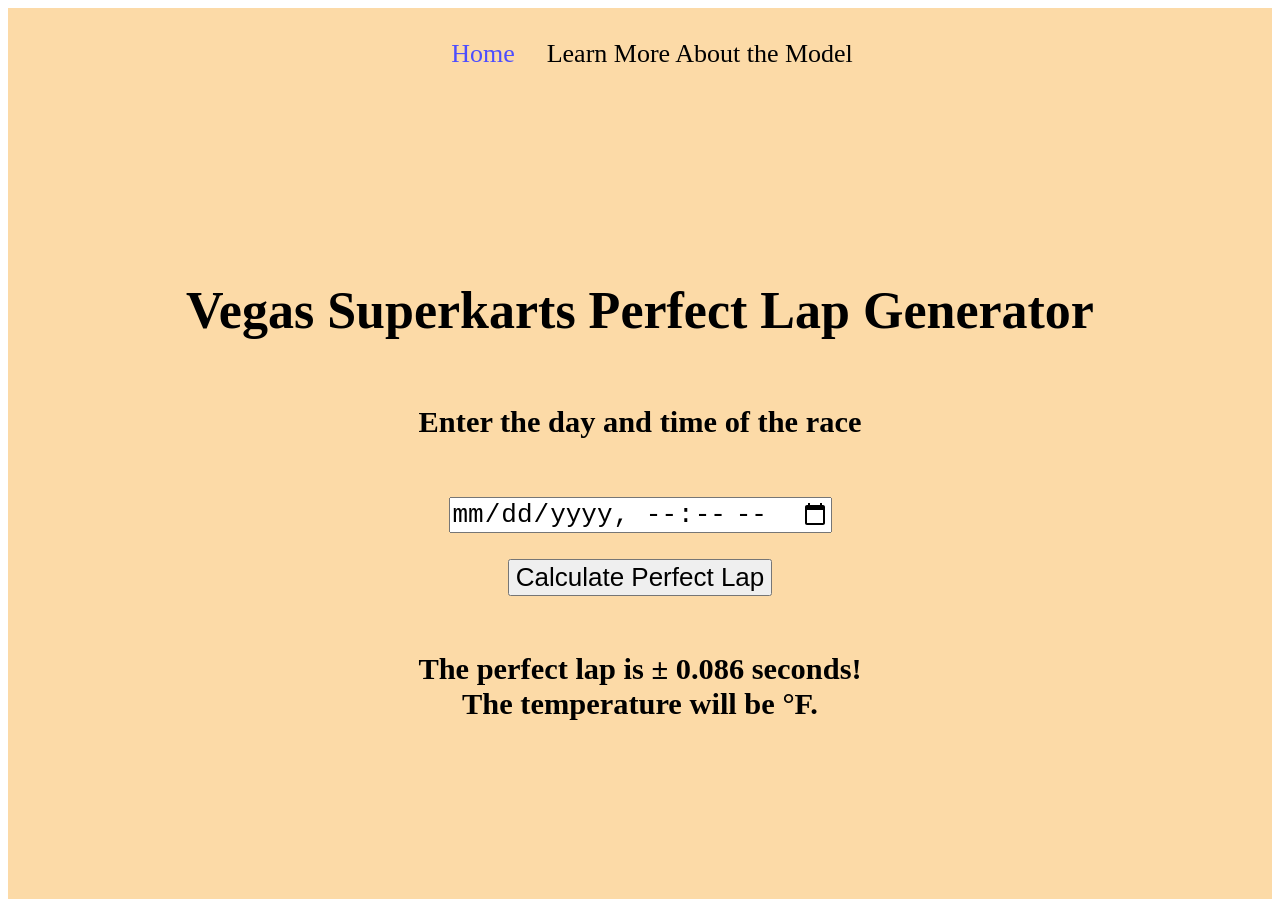
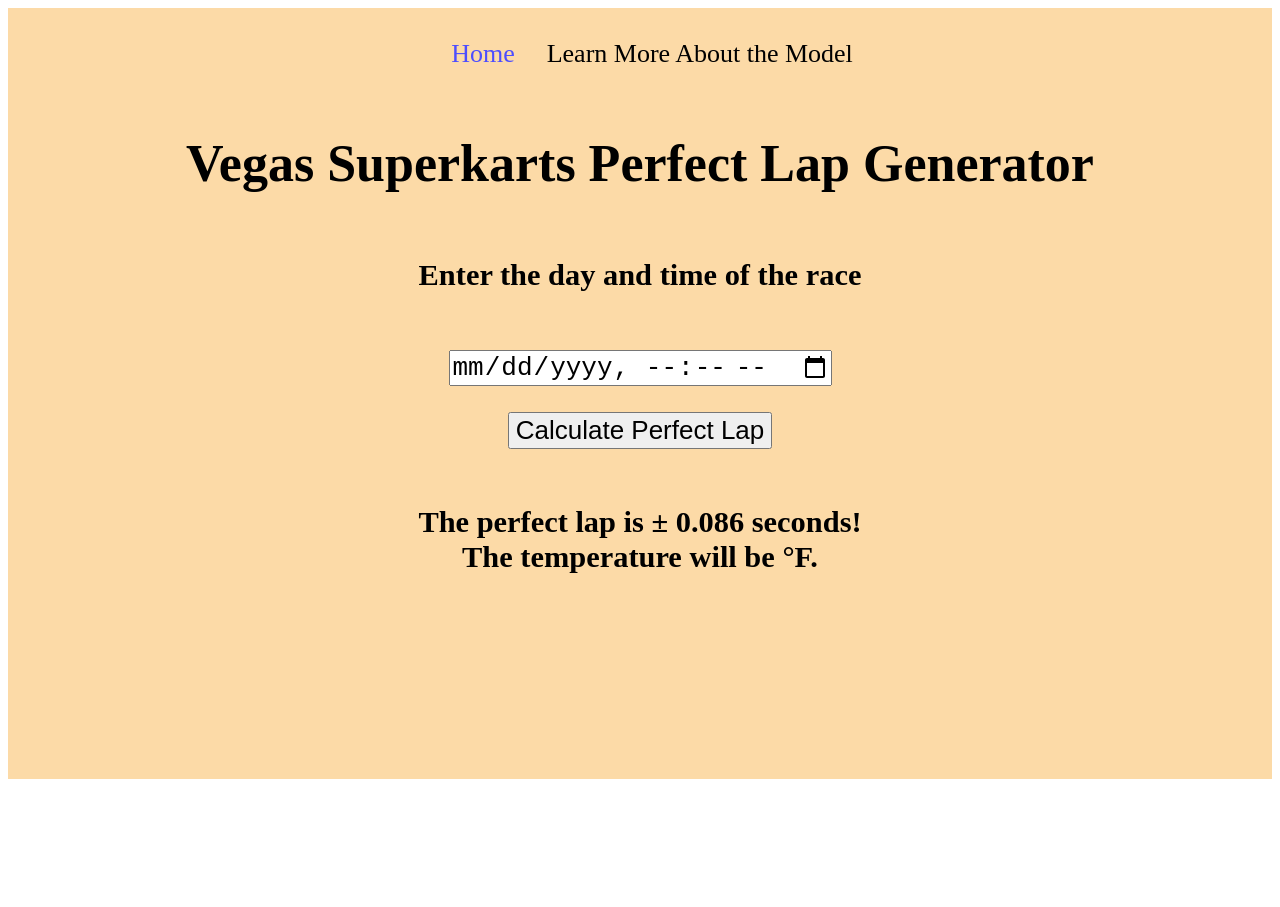
Before and after one commit to AlexanderBlake/Perfect-Lap, a React (Create React App) app in the folder client/: page / in a window 1280 px wide. After the commit the page ends 800 px from the top, so only its background shows below. Built offline with nearby package versions, Linux system fonts and the light colour scheme; no server answers.

Commit message:
Page Alignment

```diff
--- a/client/src/App.css
+++ b/client/src/App.css
@@ -15,19 +15,19 @@
 
 .AppHeader {
   background-color: #FCDAA7;
-  min-height: 100vh;
+  min-height: 85vh;
   display: flex;
   flex-direction: column;
   align-items: center;
   text-align: center;
-  justify-content: center;
+  justify-content: start;
   font-size: calc(10px + 2vmin);
   color: black;
 }
 
 .AppHeader1 {
   background-color: #FCDAA7;
-  min-height: 100vh;
+  min-height: 85vh;
   display: flex;
   flex-direction: column;
   align-items: center;
```
